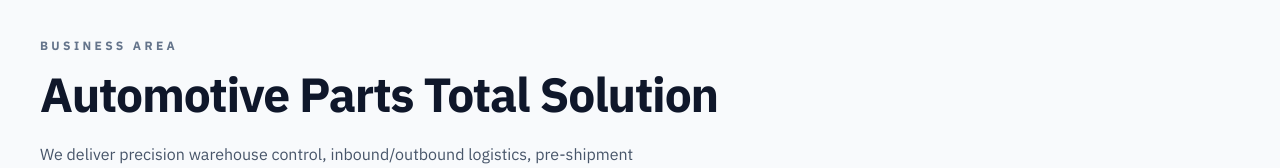
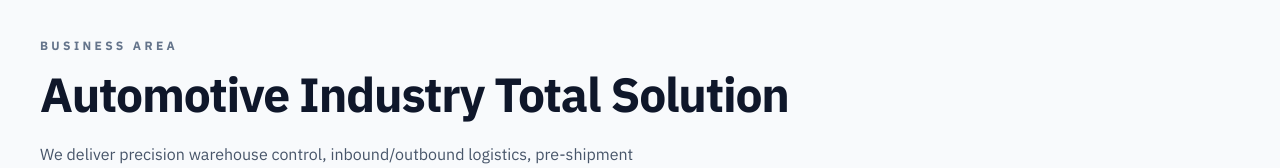
Before and after one commit to SKY-ONE-SOL/blog-starter-kit, a Next.js app: page / in a window 1280 px wide. Shown: the part 1637-1805 px from the top of the page. Built offline with nearby package versions, Linux system fonts and the light colour scheme.

Commit message:
Change hero headline from PARTS to INDUSTRY
Update hero lines to AUTOMOTIVE INDUSTRY TOTAL SOLUTION in EN/KO,
taglines, and site metadata to match.

Co-authored-by: SKY-ONE-SOL <SKY-ONE-SOL@users.noreply.github.com>

```diff
--- a/src/app/layout.tsx
+++ b/src/app/layout.tsx
@@ -18,14 +18,14 @@ const plexMono = IBM_Plex_Mono({
 });
 
 export const metadata: Metadata = {
-  title: "SKY ONE SOLUTION | Automotive Parts Total Solution",
+  title: "SKY ONE SOLUTION | Automotive Industry Total Solution",
   description:
-    "SKY ONE SOLUTION — automotive parts total solution: logistics, warehouse, QC & inspection, rework, and assembly for OEMs and tier suppliers in Montgomery, Alabama.",
+    "SKY ONE SOLUTION — automotive industry total solution: logistics, warehouse, QC & inspection, rework, and assembly for OEMs and tier suppliers in Montgomery, Alabama.",
   metadataBase: new URL("https://sky1usa.com"),
   openGraph: {
-    title: "SKY ONE SOLUTION | Automotive Parts Total Solution",
+    title: "SKY ONE SOLUTION | Automotive Industry Total Solution",
     description:
-      "Automotive parts total solution — logistics, warehouse, inspection, rework, and assembly in Montgomery, Alabama.",
+      "Automotive industry total solution — logistics, warehouse, inspection, rework, and assembly in Montgomery, Alabama.",
     url: "https://sky1usa.com",
     siteName: "SKY ONE SOLUTION",
     locale: "en_US",
--- a/src/lib/i18n/translations.ts
+++ b/src/lib/i18n/translations.ts
@@ -23,12 +23,12 @@ const en = {
   },
   hero: {
     hook: "From expectation to execution",
-    lines: ["AUTOMOTIVE", "PARTS", "TOTAL", "SOLUTION"],
+    lines: ["AUTOMOTIVE", "INDUSTRY", "TOTAL", "SOLUTION"],
     provider: "PROVIDER",
     intro:
       "The future SKY ONE SOLUTION leads is a world that grows more connected — and your value grows with it.",
     scroll: "Scroll",
-    tagline: "Automotive Parts Total Solution",
+    tagline: "Automotive Industry Total Solution",
     description:
       "We deliver precision warehouse control, inbound/outbound logistics, pre-shipment inspection, automotive parts assembly, and third-party quality services for OEMs and tier suppliers across the U.S. automotive corridor.",
     specialties: [
@@ -305,12 +305,12 @@ const ko: Translations = {
   },
   hero: {
     hook: "기대를 결과로",
-    lines: ["AUTOMOTIVE", "PARTS", "TOTAL", "SOLUTION"],
+    lines: ["AUTOMOTIVE", "INDUSTRY", "TOTAL", "SOLUTION"],
     provider: "PROVIDER",
     intro:
       "스카이 원 솔루션이 이끄는 미래의 세계는 더욱 연결되고, 고객의 가치는 더욱 커질 것입니다.",
     scroll: "Scroll",
-    tagline: "자동차 부품 토탈 솔루션",
+    tagline: "자동차 산업 토탈 솔루션",
     description:
       "완성차·부품 OEM 및 협력사를 대상으로 창고관리, 입출고 물류, 출하검사, 부품 조립, 3자 품질검사 및 리워크 서비스를 제공하는 자동차 산업 전문 파트너입니다.",
     specialties: ["부품 물류", "품질검사", "창고관리", "3자 QC"],
```
Also changed, not shown: 1 other file (tests, documents, lock files or other folders).
